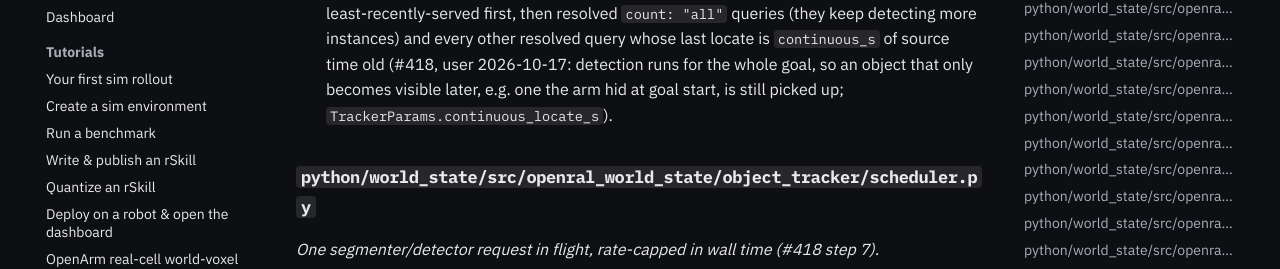
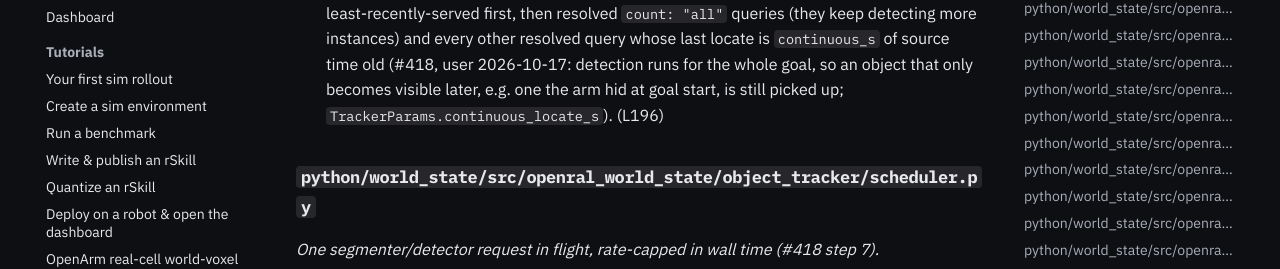
Before and after one commit to OpenRAL/openral, an MkDocs documentation site: the page built from docs/methods/03-world-state.md, in a window 1280 px wide and 900 px high, scrolled down 11907 px. Shown: the part 155-424 px from the top of the window. Built offline with MkDocs 1.6.1 and Material for MkDocs 9.7.7, drawn with Linux system fonts in a browser that asks for light colours; comment, search, counter and statistics services are not loaded.

Commit message:
docs(methods): line marker for QueryBook.due
Co-Authored-By: Claude Opus 5.5 <noreply@anthropic.com>
Claude-Session: https://claude.ai/code/session_01QfK5FDTymqMVVn3DF9oZPo
Signed-off-by: Adrian Llopart <67589468+AdrianLlopart@users.noreply.github.com>

```diff
--- a/docs/methods/03-world-state.md
+++ b/docs/methods/03-world-state.md
@@ -180,7 +180,7 @@ _Standing queries (#418 Addendum G): a query lives as long as its goal; never a
   - `close_goal(goal_id) -> None` — End a goal's queries. (L152)
   - `ready(goal_id) -> bool` — `grounding_ready`: every query RESOLVED. (L157)
   - `update(tracks, *, now_ns) -> list[QueryEscalation]` — UNRESOLVED → RESOLVING (TENTATIVE/RELEASED match) → RESOLVED (≥ `min_instances` CONFIRMED/OCCLUDED/BOUND); all lost again → UNRESOLVED with the timer restarted; one `unresolved` escalation after `search_start_s`, `EXHAUSTED` + `exhausted` at `search_max_s`, all in source time. (L162)
-  - `due(*, now_ns) -> list[StandingQuery]` — Passive-search order: unresolved queries least-recently-served first, then resolved `count: "all"` queries (they keep detecting more instances) and every other resolved query whose last locate is `continuous_s` of source time old (#418, user 2026-10-17: detection runs for the whole goal, so an object that only becomes visible later, e.g. one the arm hid at goal start, is still picked up; `TrackerParams.continuous_locate_s`).
+  - `due(*, now_ns) -> list[StandingQuery]` — Passive-search order: unresolved queries least-recently-served first, then resolved `count: "all"` queries (they keep detecting more instances) and every other resolved query whose last locate is `continuous_s` of source time old (#418, user 2026-10-17: detection runs for the whole goal, so an object that only becomes visible later, e.g. one the arm hid at goal start, is still picked up; `TrackerParams.continuous_locate_s`). (L196)
 
 ### `python/world_state/src/openral_world_state/object_tracker/scheduler.py`
 _One segmenter/detector request in flight, rate-capped in wall time (#418 step 7)._
```
